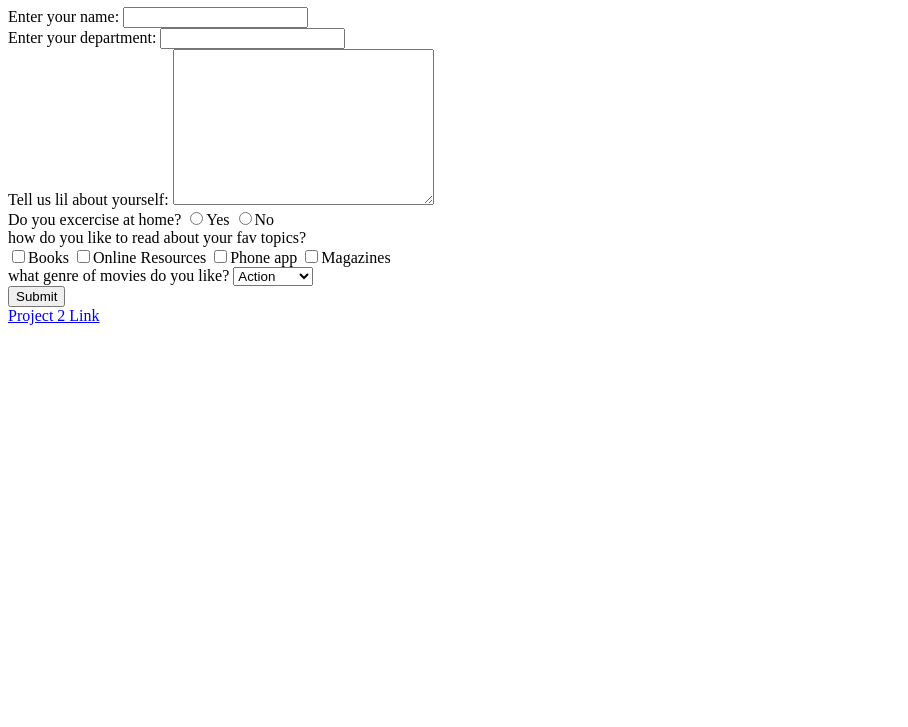
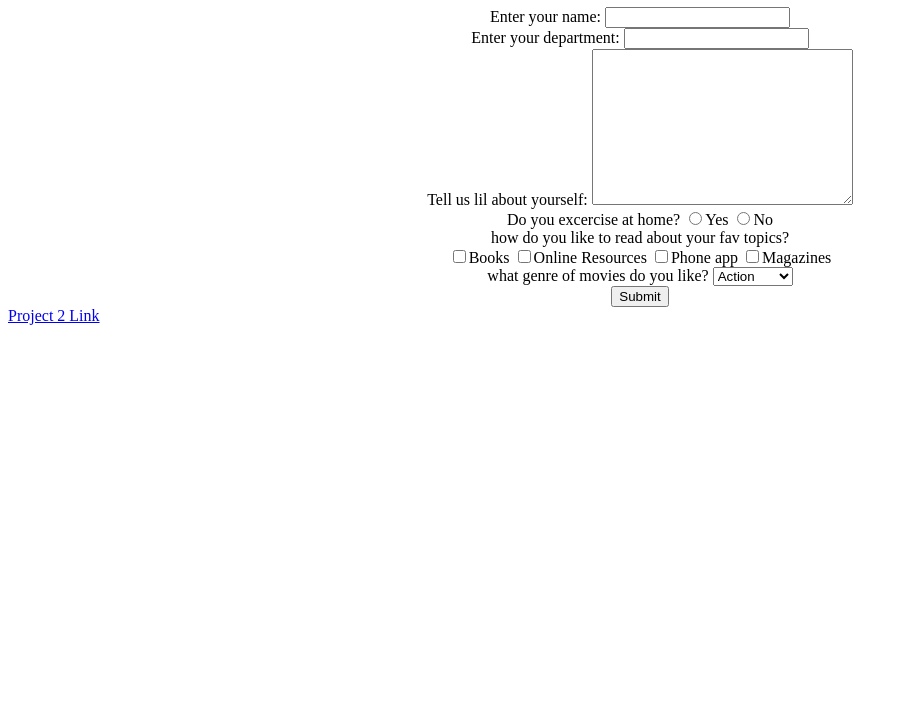
Before and after one commit to Adarsh712/training_project2, a plain HTML site: page index.html in a window 1280 px wide. Shown: the part 73-800 px from the top of the page, without its empty margins (0-908 px from the left). Drawn offline with Linux system fonts and the light colour scheme.

Commit message:
centre alligned

```diff
--- a/index.html
+++ b/index.html
@@ -7,43 +7,9 @@
     <title>Document</title>
   </head>
   <body>
-    <!-- <table cellspacing="5">
-      <tr>
-        <th>Time</th>
-        <th>Work</th>
-      </tr>
-      <tr>
-        <td>5:00</td>
-        <td>Wake Up</td>
-      </tr>
-      <tr>
-        <td>5:30 to 5:45</td>
-        <td>Meditation</td>
-      </tr>
-      <tr>
-        <td>5:45 to 6:15</td>
-        <td>Workout</td>
-      </tr>
-      <tr>
-        <td>7:00 to 7:30</td>
-        <td>Breakfast</td>
-      </tr>
-      <tr>
-        <td>7:30 to 8:30</td>
-        <td>News</td>
-      </tr>
-      <tr>
-        <td>10:00 to 13:00</td>
-        <td>Training</td>
-      </tr>
-      <tr>
-        <td>13:00 to 14:00</td>
-        <td>Lunch</td>
-      </tr>
-    </table> -->
 
     <form>
-      <div allign="center">
+      <div align="center">
         <h1>Employee form</h1>
         Enter your name: <input type="text" name="Name" /><br />
         Enter your department: <input type="text" name="Department" /><br />
```
